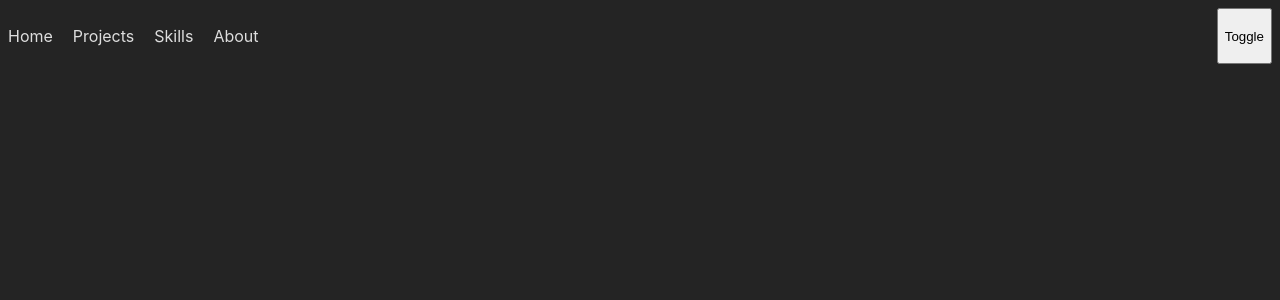
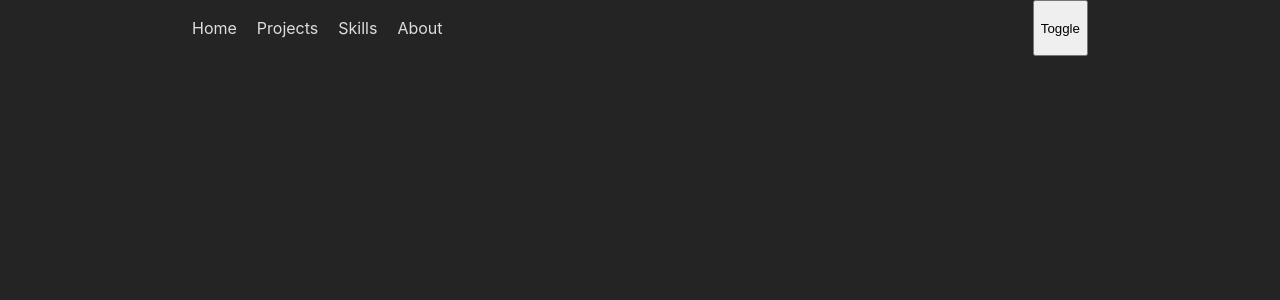
Before and after one commit to samsonc89/samson-react-portfolio, a React (Vite) app: page / in a window 1280 px wide. Shown: the top 300 px of the page. Built offline with nearby package versions, Linux system fonts and the light colour scheme.

Commit message:
Add default margin

```diff
--- a/src/index.css
+++ b/src/index.css
@@ -13,3 +13,9 @@ a {
   color: var(--text-color);
   text-decoration: none;
 }
+
+body {
+  margin: 0 15vw;
+  text-align: center;
+  line-height: 1.5;
+}
```
